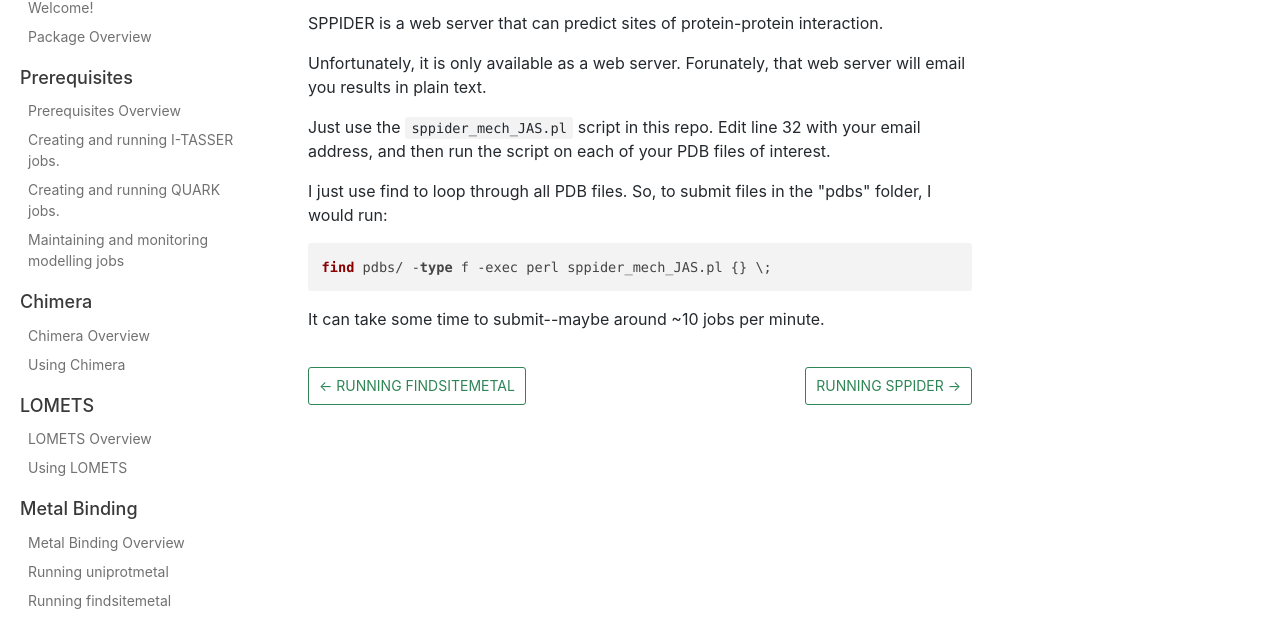
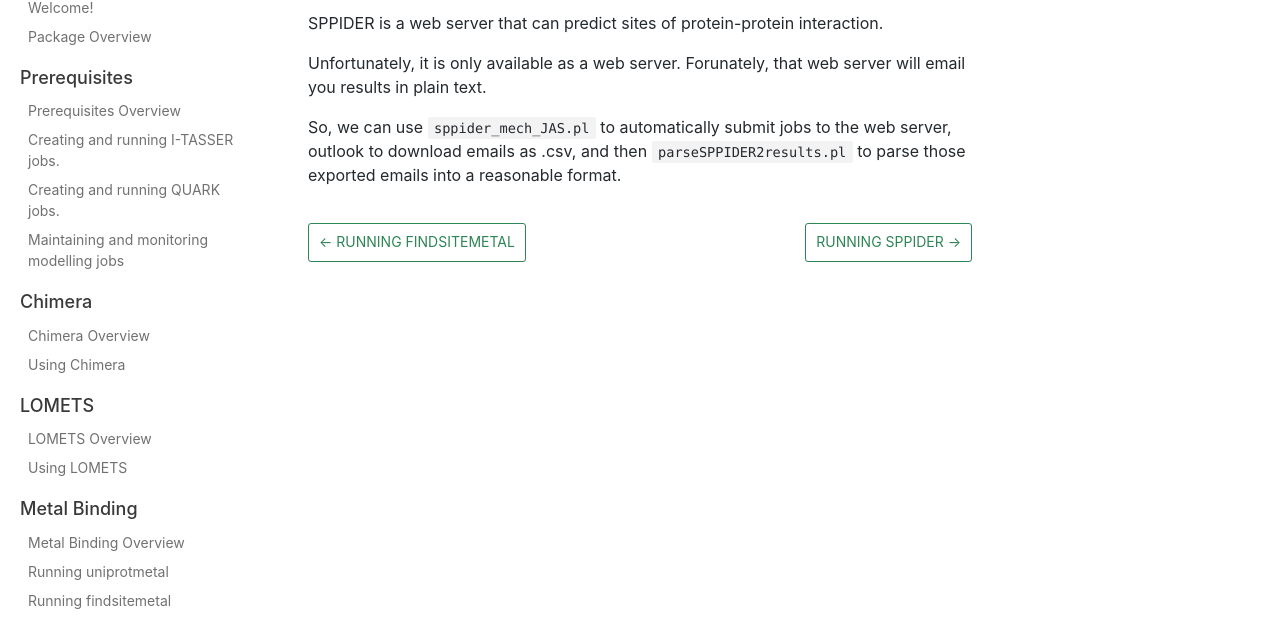
Before and after one commit to julianstanley/ProteinFeatures, a plain HTML site: page docs/hms/sppider/sppider_overview.html in a window 1280 px wide. Shown: the part 135-763 px from the top of the page. Drawn offline with nearby package versions, Linux system fonts and the light colour scheme.

Commit message:
Deploy website
Deploy website version based on 028acb0e465a5d7dcde23b83c569d2673556fe59

```diff
--- a/docs/hms/sppider/sppider_overview.html
+++ b/docs/hms/sppider/sppider_overview.html
@@ -56,9 +56,5 @@
             });
         </script></nav></div><div class="container mainContainer docsContainer"><div class="wrapper"><div class="post"><header class="postHeader"><h1 id="__docusaurus" class="postHeaderTitle">SPPIDER Overview</h1></header><article><div><span><p>SPPIDER is a web server that can predict sites of protein-protein interaction.</p>
 <p>Unfortunately, it is only available as a web server. Forunately, that web server will email you results in plain text.</p>
-<p>Just use the <code>sppider_mech_JAS.pl</code> script in this repo. Edit line 32 with your email address, and then run the script on each of your PDB files of interest.</p>
-<p>I just use find to loop through all PDB files. So, to submit files in the &quot;pdbs&quot; folder, I would run:</p>
-<pre><code class="hljs css language-{bash}"><span class="hljs-title">find</span> pdbs/ -<span class="hljs-keyword">type</span> f -exec perl sppider_mech_JAS.pl {} \;
-</code></pre>
-<p>It can take some time to submit--maybe around ~10 jobs per minute.</p>
+<p>So, we can use <code>sppider_mech_JAS.pl</code> to automatically submit jobs to the web server, outlook to download emails as .csv, and then <code>parseSPPIDER2results.pl</code> to parse those exported emails into a reasonable format.</p>
 </span></div></article></div><div class="docs-prevnext"><a class="docs-prev button" href="/ProteinFeatures/docs/hms/metal_binding/running_findsite"><span class="arrow-prev">← </span><span>Running findsitemetal</span></a><a class="docs-next button" href="/ProteinFeatures/docs/hms/sppider/running_sppider"><span>Running SPPIDER</span><span class="arrow-next"> →</span></a></div></div></div><nav class="onPageNav"></nav></div><footer class="nav-footer" id="footer"><section class="sitemap"><a href="/ProteinFeatures/" class="nav-home"></a><div><h5>Docs</h5><a href="/ProteinFeatures/docs/public/intro_public.html">Start Here (General Documentation)</a></div><div><h5>Contact</h5><a href="http://silver.med.harvard.edu/" target="_blank" rel="noreferrer noopener">Silver Lab Website</a></div><div><h5>More</h5><a href="https://github.com/julianstanley/ProteinFeatures">GitHub Repository</a></div></section><section class="copyright">Copyright © 2020 Silver Lab, Harvard Medical School</section></footer></div></body></html>
```
Also changed, not shown: docs/hms/sppider/sppider_overview/index.html (+1 -5 lines).
